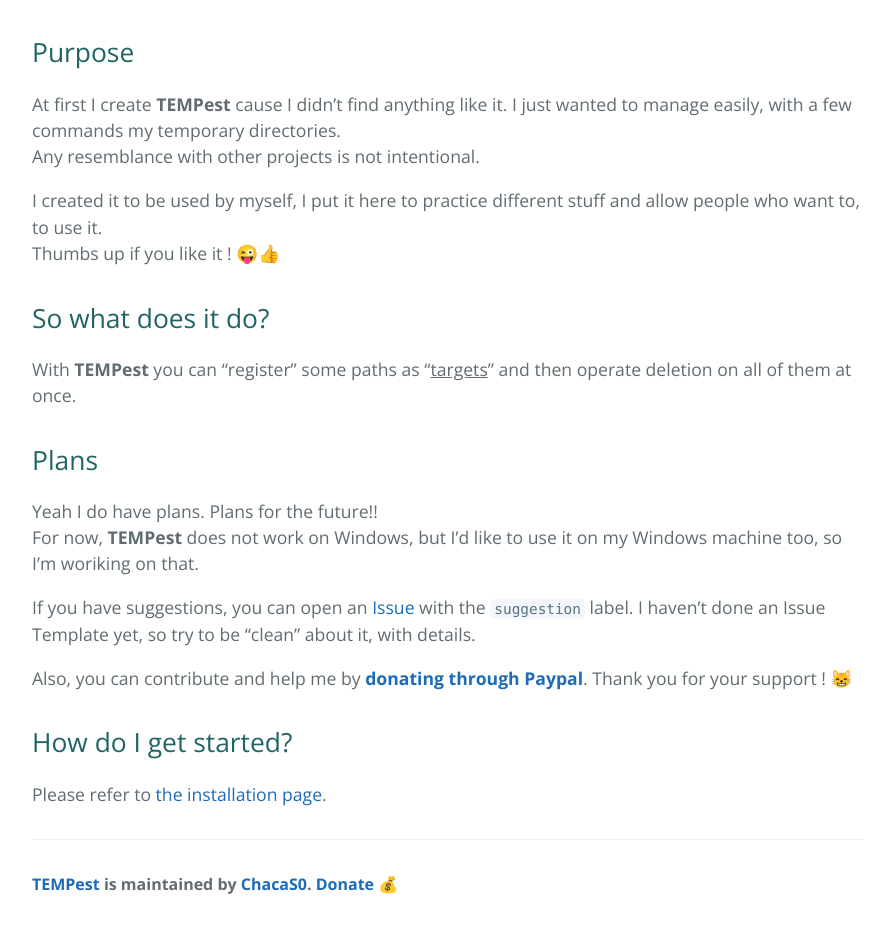
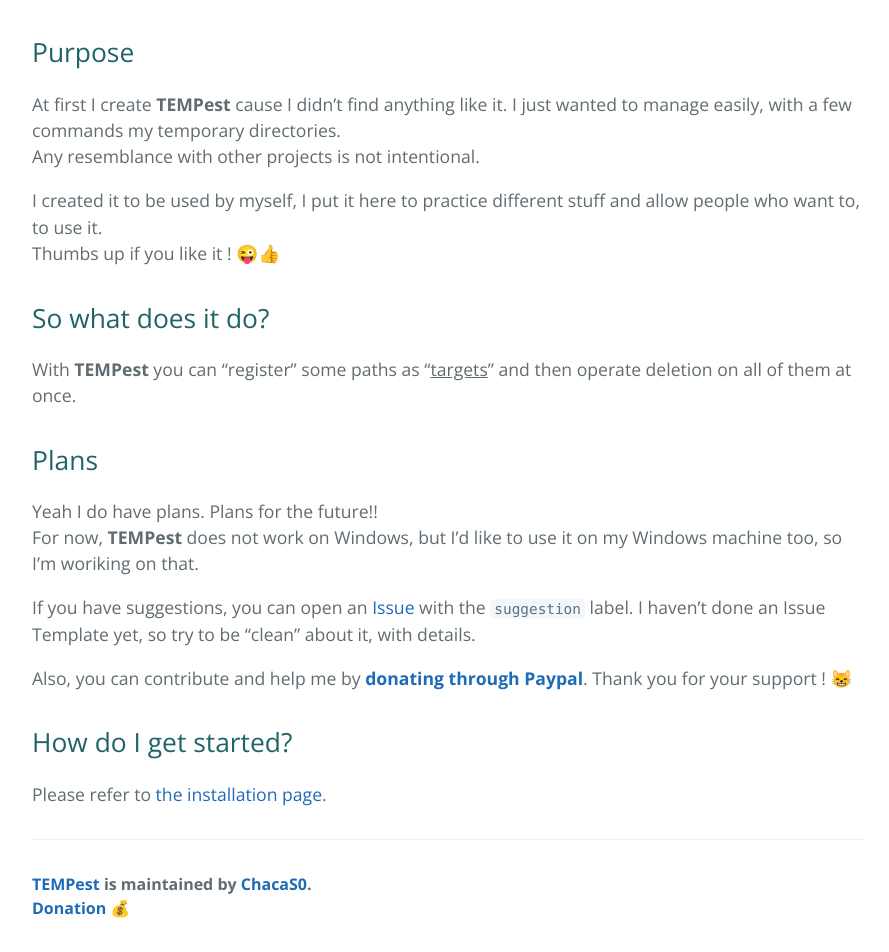
Before and after one commit to ChacaS0/tempest, a Jekyll site: the page built from index.md, in a window 1280 px wide. Shown: the part 888-1840 px from the top of the page, without its empty margins (192-1081 px from the left). Built offline with Jekyll 4.4.1, drawn with Linux system fonts in a browser that asks for light colours; emoji names are drawn with the system emoji font; our own code applies the rules of GitHub Pages for plain Markdown files; before the commit the page ends 1816 px from its top, so only the background shows below that.

```diff
--- a/_layouts/default.html
+++ b/_layouts/default.html
@@ -19,8 +19,6 @@
     <script src="https://code.jquery.com/jquery-3.3.1.min.js"></script>
     <!-- FAVICO -->
     <link rel="shortcut icon" type="image/x-icon" href="https://image.ibb.co/c829L7/logo_v5_small.gif" >
-    <!-- My JS -->
-    <script src="/assets/js/default.js"></script>
   </head>
   <body>
     <section class="page-header">
@@ -42,9 +40,9 @@
 
       <footer class="site-footer">
         {% if site.github.is_project_page %}
-          <span class="site-footer-owner"><a href="{{ site.github.repository_url }}">TEMPest</a> is maintained by <a href="{{ site.github.owner_url }}">{{ site.github.owner_name }}</a>. <strong><a href="https://www.paypal.com/cgi-bin/webscr?cmd=_s-xclick&hosted_button_id=TQYU8BPPV5YWA" target="_blank" title="Redirects to Paypal">Donate :moneybag:</a></strong></span>
+          <span class="site-footer-owner"><a href="{{ site.github.repository_url }}">TEMPest</a> is maintained by <a href="{{ site.github.owner_url }}">{{ site.github.owner_name }}</a>.</span>
         {% endif %}
-        <!-- <span class="site-footer-credits">This page was generated by <a href="https://pages.github.com">GitHub Pages</a>.</span> -->
+        <span class="site-footer-credits"><strong><a href="https://www.paypal.com/cgi-bin/webscr?cmd=_s-xclick&hosted_button_id=TQYU8BPPV5YWA" target="_blank" title="Redirects to Paypal">Donation :moneybag:</a></strong></span>
       </footer>
     </section>
 
--- a/_layouts/wallet.html
+++ b/_layouts/wallet.html
@@ -96,6 +96,7 @@
         {% if site.github.is_project_page %}
           <span class="site-footer-owner"><a href="{{ site.github.repository_url }}">TEMPest</a> is maintained by <a href="{{ site.github.owner_url }}">{{ site.github.owner_name }}</a>. <strong><a href="https://www.paypal.com/cgi-bin/webscr?cmd=_s-xclick&hosted_button_id=TQYU8BPPV5YWA" target="_blank" title="Redirects to Paypal">Donate :moneybag:</a></strong></span>
         {% endif %}
+        <span class="site-footer-credits"><strong><a href="https://www.paypal.com/cgi-bin/webscr?cmd=_s-xclick&hosted_button_id=TQYU8BPPV5YWA" target="_blank" title="Redirects to Paypal">Donation :moneybag:</a></strong></span>
       </footer>
     </section>
 
```
Also changed, not shown: _includes/wallet/help.md (+1 -1 lines).
